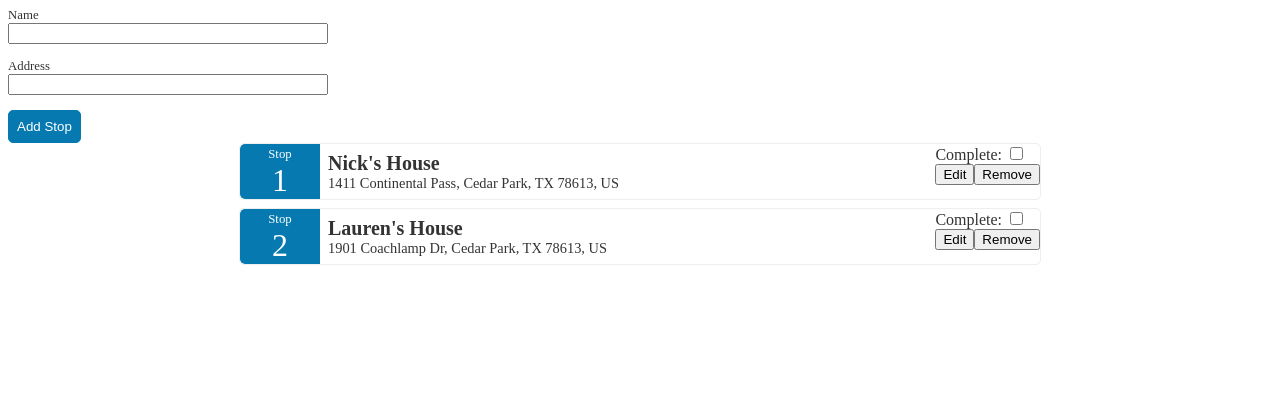
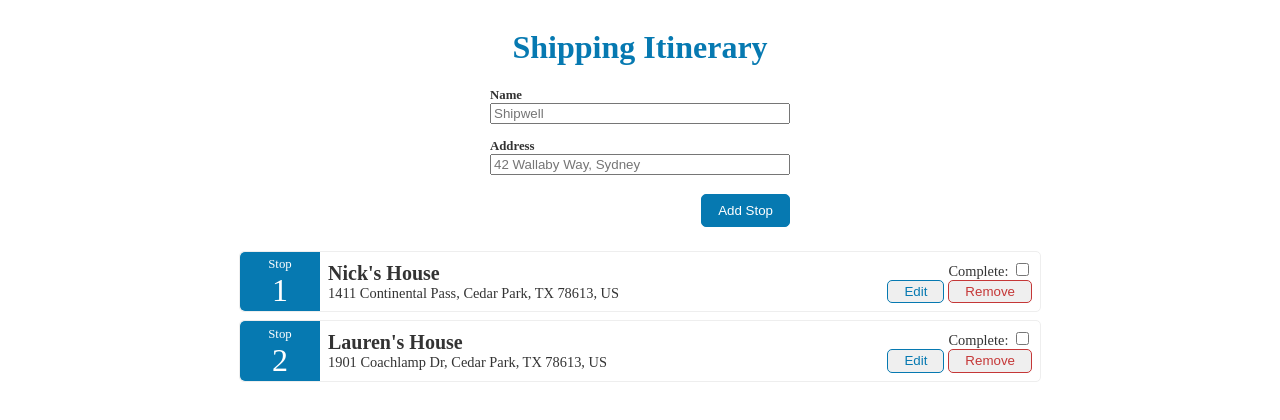
Before and after one commit to nickroberts404/shipwell-project, a React app: page / in a window 1280 px wide. Shown: the top 420 px of the page. Built offline with nearby package versions, Linux system fonts and the light colour scheme; the HTML template or start-up script is replaced by a standard one.

Commit message:
Reorganized form containers, added itinerary item styles

```diff
--- a/src/components/App.js
+++ b/src/components/App.js
@@ -1,20 +1,22 @@
 import React from 'react';
-import { useDispatch } from 'react-redux';
 import styled from 'styled-components';
-import { addStop } from '../actions';
-import Form from './Form';
+import Header from './Header';
+import FormCreate from './FormCreate';
 import Itinerary from './Itinerary';
 const App = () => {
-	const dispatch = useDispatch();
 	return (
 		<Container>
-			<Form onSubmit={(name, address) => dispatch(addStop(name, address))} />
+			<Header />
+			<FormCreate />
 			<Itinerary />
 		</Container>
 	);
 };
 
 const Container = styled.div`
+	display: flex;
+	flex-direction: column;
+	align-items: center;
 	font-family: Avenir;
 	color: #333;
 `;
--- a/src/components/Form.js
+++ b/src/components/Form.js
@@ -58,29 +58,37 @@ const Form = ({
 		}
 	};
 	return (
-		<form onSubmit={submitForm}>
+		<StyledForm onSubmit={submitForm}>
 			<FormField
 				value={name}
 				update={setName}
+				placeholder="Shipwell"
 				error={showErrors && errors.name}
 				label={'Name'}
 			/>
 			<FormField
 				value={address}
 				update={setAddress}
+				placeholder="42 Wallaby Way, Sydney"
 				error={showErrors && errors.address}
 				label={'Address'}
 			/>
 			<SubmitButton type="submit">{submitButtonText}</SubmitButton>
-		</form>
+		</StyledForm>
 	);
 };
-
+const StyledForm = styled.form`
+	display: flex;
+	flex-direction: column;
+	width: 100%;
+`;
 const SubmitButton = styled.button`
 	border: 1px solid #0679b1;
 	border-radius: 5px;
+	align-self: flex-end;
 	cursor: pointer;
-	padding: 0.5rem;
+	padding: 0.5rem 1rem;
+	margin-top: 0.25rem;
 	outline: none;
 	color: #fff;
 	background: #0679b1;
--- /dev/null
+++ b/src/components/FormCreate.js
@@ -0,0 +1,23 @@
+import React from 'react';
+import styled from 'styled-components';
+import { useDispatch } from 'react-redux';
+import { addStop } from '../actions';
+import Form from './Form';
+
+const FormCreate = () => {
+	const dispatch = useDispatch();
+	const onSubmit = (name, address) => dispatch(addStop(name, address));
+	return (
+		<Container>
+			<Form onSubmit={onSubmit} />
+		</Container>
+	);
+};
+
+const Container = styled.div`
+	width: 80%;
+	max-width: 300px;
+	margin-bottom: 1.5rem;
+`;
+
+export default FormCreate;
--- a/src/components/FormField.js
+++ b/src/components/FormField.js
@@ -1,13 +1,13 @@
 import React from 'react';
 import styled from 'styled-components';
 
-const FormField = ({ value, update, error, label }) => {
+const FormField = ({ value, placeholder, update, error, label }) => {
 	const onChange = (e) => update(e.target.value);
 	return (
 		<Container>
 			<FieldLabel>
 				<Text>{label}</Text>
-				<input value={value} onChange={onChange} type="text" />
+				<input value={value} placeholder={placeholder} onChange={onChange} type="text" />
 			</FieldLabel>
 			<Error>{error}</Error>
 		</Container>
@@ -25,6 +25,7 @@ const FieldLabel = styled.label`
 	flex-direction: column;
 `;
 const Text = styled.div`
+	font-weight: bold;
 	font-size: 0.8rem;
 `;
 const Error = styled.div`
--- /dev/null
+++ b/src/components/FormUpdate.js
@@ -0,0 +1,31 @@
+import React from 'react';
+import styled from 'styled-components';
+import { useDispatch } from 'react-redux';
+import { updateStop, deleteStop } from '../actions';
+import Form from './Form';
+
+const FormUpdate = ({ id, name, address, setEditing }) => {
+	const dispatch = useDispatch();
+	const onSubmit = (name, address) => {
+		setEditing(false);
+		dispatch(updateStop(id, { name, address }));
+	};
+	return (
+		<Container>
+			<Form
+				initialName={name}
+				initialAddress={address}
+				onSubmit={onSubmit}
+				submitButtonText="Update Stop"
+			/>
+		</Container>
+	);
+};
+
+const Container = styled.div`
+	width: 100%;
+	max-width: 20rem;
+	margin: 0.5rem;
+`;
+
+export default FormUpdate;
--- /dev/null
+++ b/src/components/Header.js
@@ -0,0 +1,15 @@
+import React from 'react';
+import styled from 'styled-components';
+const Header = () => {
+	return (
+		<Container>
+			<h1>Shipping Itinerary</h1>
+		</Container>
+	);
+};
+
+const Container = styled.header`
+	color: #0679b1;
+`;
+
+export default Header;
--- a/src/components/Itinerary.js
+++ b/src/components/Itinerary.js
@@ -25,5 +25,6 @@ const Container = styled.div`
 	display: flex;
 	flex-direction: column;
 	align-items: center;
+	width: 100%;
 `;
 export default Itinerary;
--- a/src/components/ItineraryItem.js
+++ b/src/components/ItineraryItem.js
@@ -1,72 +1,58 @@
 import React, { useState } from 'react';
 import { useDispatch } from 'react-redux';
 import styled from 'styled-components';
-import { updateStop, deleteStop } from '../actions';
-import Form from './Form';
+import { deleteStop } from '../actions';
+import FormUpdate from './FormUpdate';
 
 const ItineraryItem = ({ id, stopNum, name, address, complete }) => {
 	const dispatch = useDispatch();
 	const [editing, setEditing] = useState(false);
 	const updateComplete = (e) => dispatch(updateStop(id, { complete: e.target.checked }));
-	const updateNameAddress = (name, address) => {
-		setEditing(false);
-		dispatch(updateStop(id, { name, address }));
-	};
 	const removeStop = () => dispatch(deleteStop(id));
 	const toggleEditing = () => setEditing(!editing);
 	return (
 		<Container>
-			<Top>
 			<StopNumber>
 				Stop <span>{stopNum}</span>
 			</StopNumber>
-				<Middle>
+			<MiddleSection>
 				{!editing ? (
-						<Info>
-							<StopName>{name}</StopName>
-							<StopAddress>{address}</StopAddress>
-						</Info>
+					<div>
+						<Name>{name}</Name>
+						<Address>{address}</Address>
+					</div>
 				) : (
-						<Form
-							initialName={name}
-							initialAddress={address}
-							onSubmit={updateNameAddress}
-						/>
+					<FormUpdate id={id} name={name} address={address} setEditing={setEditing} />
 				)}
-				</Middle>
-				<div>
-					<Complete>
-						<label>
+			</MiddleSection>
+			<EndSection>
+				<Top>
+					<CompleteLabel>
 						Complete:{' '}
 						<input type="checkbox" value={complete} onChange={updateComplete} />
-						</label>
-					</Complete>
+					</CompleteLabel>
+				</Top>
 				<Bottom>
-						<button onClick={toggleEditing}>Edit</button>
-						<button onClick={removeStop}>Remove</button>
+					<StyledButton color="#0679b1" onClick={toggleEditing}>
+						{editing ? 'Cancel' : 'Edit'}
+					</StyledButton>
+					<StyledButton color="#c53737" onClick={removeStop}>
+						Remove
+					</StyledButton>
 				</Bottom>
-				</div>
-			</Top>
+			</EndSection>
 		</Container>
 	);
 };
 
 const Container = styled.div`
 	display: flex;
-	flex-direction: column;
 	border-radius: 5px;
 	border: 1px solid #eee;
 	width: 90%;
 	max-width: 50rem;
 	margin-bottom: 0.5rem;
 	overflow: hidden;
-`;
-const Top = styled.div`
-	display: flex;
-`;
-const Bottom = styled.div`
-	display: flex;
-	justify-content: flex-end;
 `;
 const StopNumber = styled.div`
 	display: flex;
@@ -84,21 +70,46 @@ const StopNumber = styled.div`
 	}
 	margin-right: 0.5rem;
 `;
-const Info = styled.div``;
-const StopName = styled.div`
-	font-size: 1.25rem;
-	font-weight: bold;
-`;
-const StopAddress = styled.div`
-	font-size: 0.9rem;
-`;
-const Complete = styled.div`
-	display: flex;
-	flex-grow: 1;
-`;
-const Middle = styled.div`
+const MiddleSection = styled.div`
 	display: flex;
 	align-items: center;
 	flex-grow: 1;
 `;
+const Name = styled.div`
+	font-size: 1.25rem;
+	font-weight: bold;
+`;
+const Address = styled.div`
+	font-size: 0.9rem;
+`;
+const EndSection = styled.div`
+	display: flex;
+	flex-direction: column;
+	margin: 0.5rem;
+`;
+const Top = styled.div`
+	display: flex;
+	justify-content: flex-end;
+	flex-grow: 1;
+`;
+const Bottom = styled.div``;
+const CompleteLabel = styled.label`
+	font-size: 0.9rem;
+`;
+const StyledButton = styled.button`
+	color: ${(props) => props.color};
+	border: 1px solid ${(props) => props.color};
+	border-radius: 5px;
+	padding: 0.2rem 1rem;
+	&:hover {
+		color: #fff;
+		background-color: ${(props) => props.color};
+	}
+	&:not(:last-child) {
+		margin-right: 0.25rem;
+	}
+	outline: 0;
+	cursor: pointer;
+`;
+
 export default ItineraryItem;
```
Lines whose indentation alone changed are shown as unchanged.
